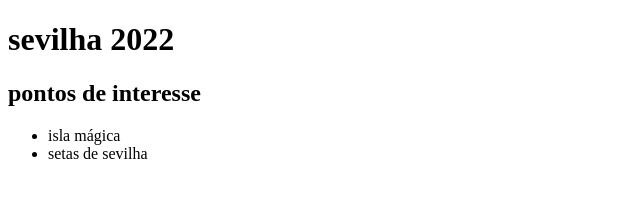
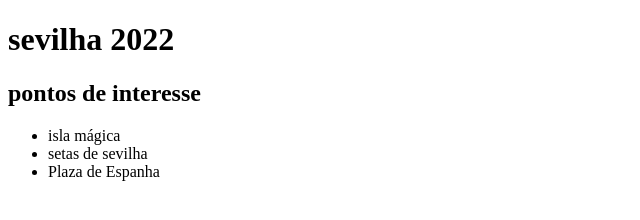
Before and after one commit to engcguerra/city1, a plain HTML site: page index.html in a window 1280 px wide. Shown: the whole page, without its empty margins (0-640 px from the left). Drawn offline with Linux system fonts and the light colour scheme.

Commit message:
com plaza

```diff
--- a/index.html
+++ b/index.html
@@ -14,6 +14,7 @@
     <ul>
         <li>isla mágica</li>
         <li>setas de sevilha</li>
+        <li>Plaza de Espanha</li>
     </ul>
 </body>
 </html>
```
